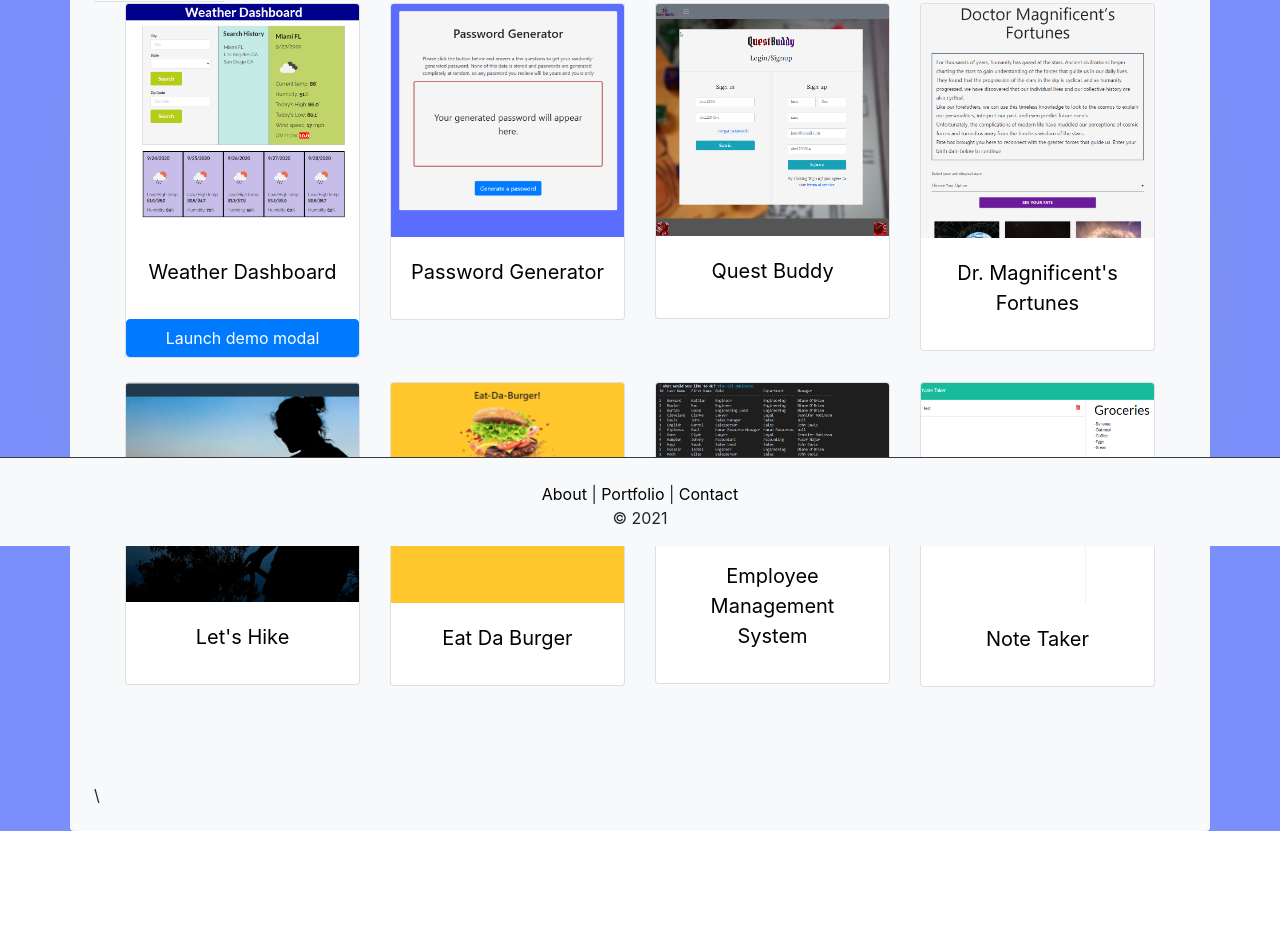
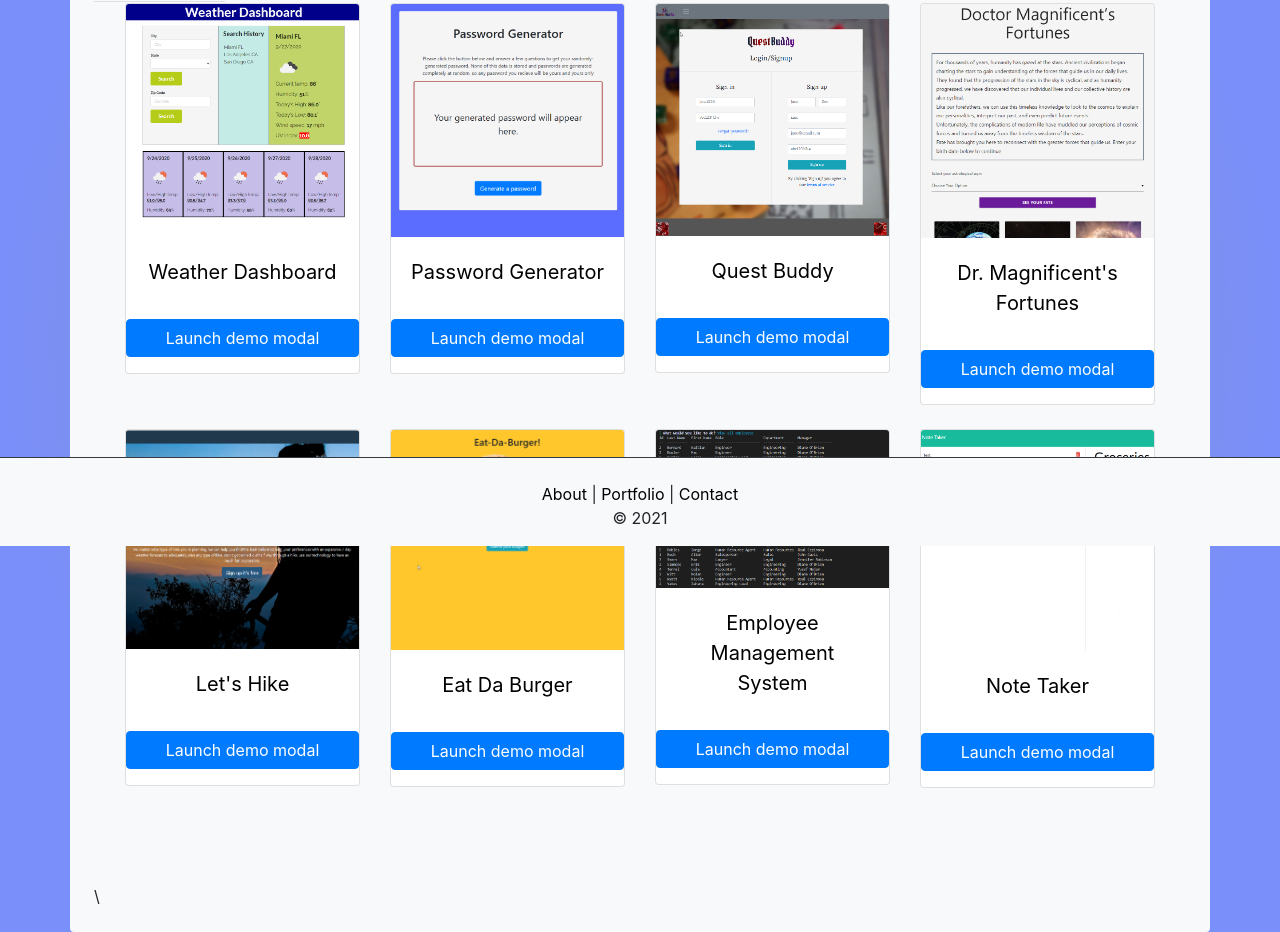
Before and after one commit to jjbidwell/express-portfolio, a website: page public/portfolio.html in a window 1280 px wide. Shown: the part 254-1186 px from the top of the page. Before the commit the page ends 1085 px from the top, so only its background shows below. Drawn offline with nearby package versions, Linux system fonts and the light colour scheme.

Commit message:
added modal activator to each portfolio item

```diff
--- a/public/portfolio.html
+++ b/public/portfolio.html
@@ -58,9 +58,9 @@
                   <p class="card-title">Weather Dashboard</p>
                 </div>
               </a>
-              <button class="btn btn-primary" data-toggle="modal" data-target="#exampleModal">
+              <p class="btn btn-primary" data-toggle="modal" data-target="#exampleModal">
                 Launch demo modal
-              </button>
+              </p>
             </div>
           </div>
           <div class="col-lg-3 col-md-6 col-s-12">
@@ -73,6 +73,9 @@
                   <p class="card-title">Password Generator</p>
               </div>
               </a>
+              <p class="btn btn-primary" data-toggle="modal" data-target="#exampleModal">
+                Launch demo modal
+              </p>
             </div>
           </div>
           <div class="col-lg-3 col-md-6 col-s-12">
@@ -85,6 +88,9 @@
                   <p class="card-title">Quest Buddy</p>
               </div>
               </a>
+              <p class="btn btn-primary" data-toggle="modal" data-target="#exampleModal">
+                Launch demo modal
+              </p>
             </div>
           </div>
           <div class="col-lg-3 col-md-6 col-s-12">
@@ -97,6 +103,9 @@
                   <p class="card-title">Dr. Magnificent's Fortunes</p>
               </div>
               </a>
+              <p class="btn btn-primary" data-toggle="modal" data-target="#exampleModal">
+                Launch demo modal
+              </p>
             </div>
           </div>
         </div>
@@ -113,6 +122,9 @@
                 <p class="card-title">Let's Hike</p>
             </div>
             </a>
+            <p class="btn btn-primary" data-toggle="modal" data-target="#exampleModal">
+              Launch demo modal
+            </p>
           </div>
         </div>
         <div class="col-lg-3 col-md-6 col-s-12">
@@ -125,6 +137,9 @@
                 <p class="card-title">Eat Da Burger</p>
             </div>
             </a>
+            <p class="btn btn-primary" data-toggle="modal" data-target="#exampleModal">
+              Launch demo modal
+            </p>
           </div>
         </div>
         <div class="col-lg-3 col-md-6 col-s-12">
@@ -137,6 +152,9 @@
                 <p class="card-title">Employee Management System</p>
             </div>
             </a>
+            <p class="btn btn-primary" data-toggle="modal" data-target="#exampleModal">
+              Launch demo modal
+            </p>
           </div>
         </div>
         <div class="col-lg-3 col-md-6 col-s-12">
@@ -149,6 +167,9 @@
                 <p class="card-title">Note Taker</p>
             </div>
             </a>
+            <p class="btn btn-primary" data-toggle="modal" data-target="#exampleModal">
+              Launch demo modal
+            </p>
           </div>
         </div>
       </div>
```
